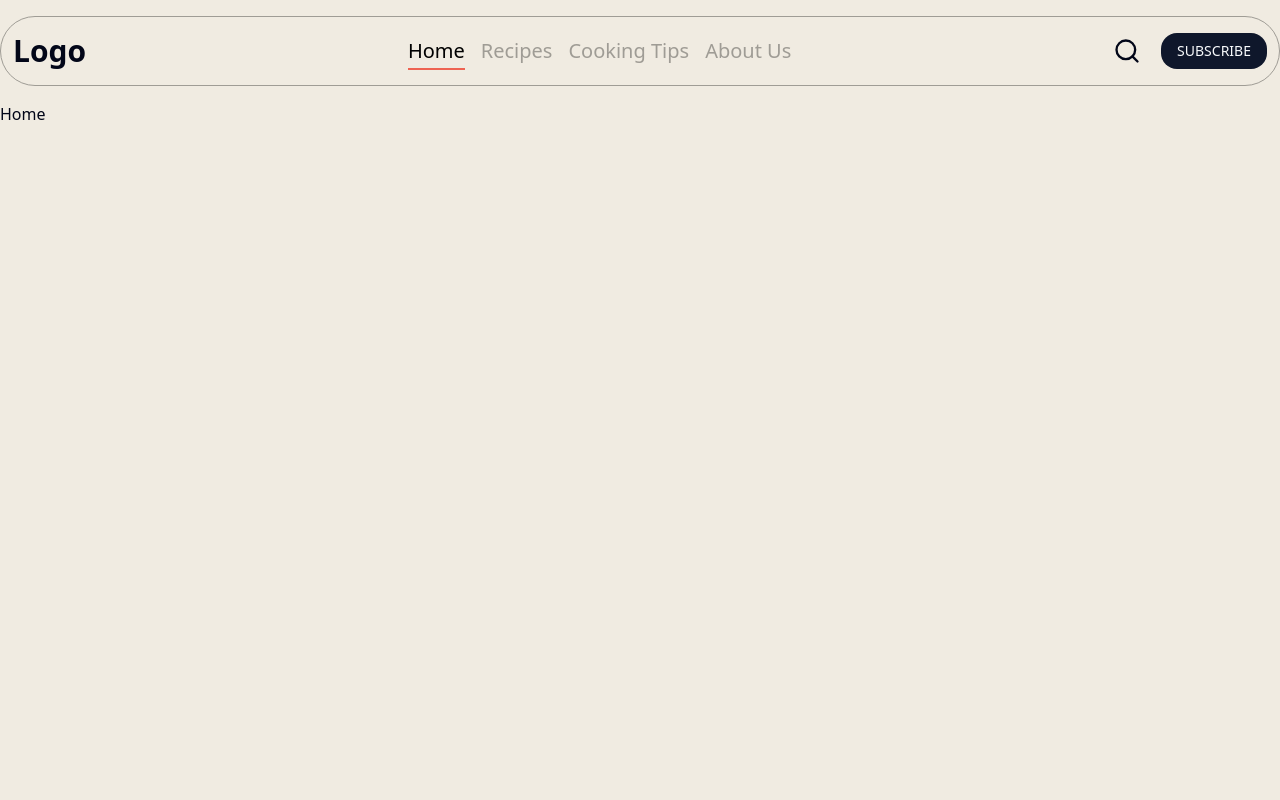
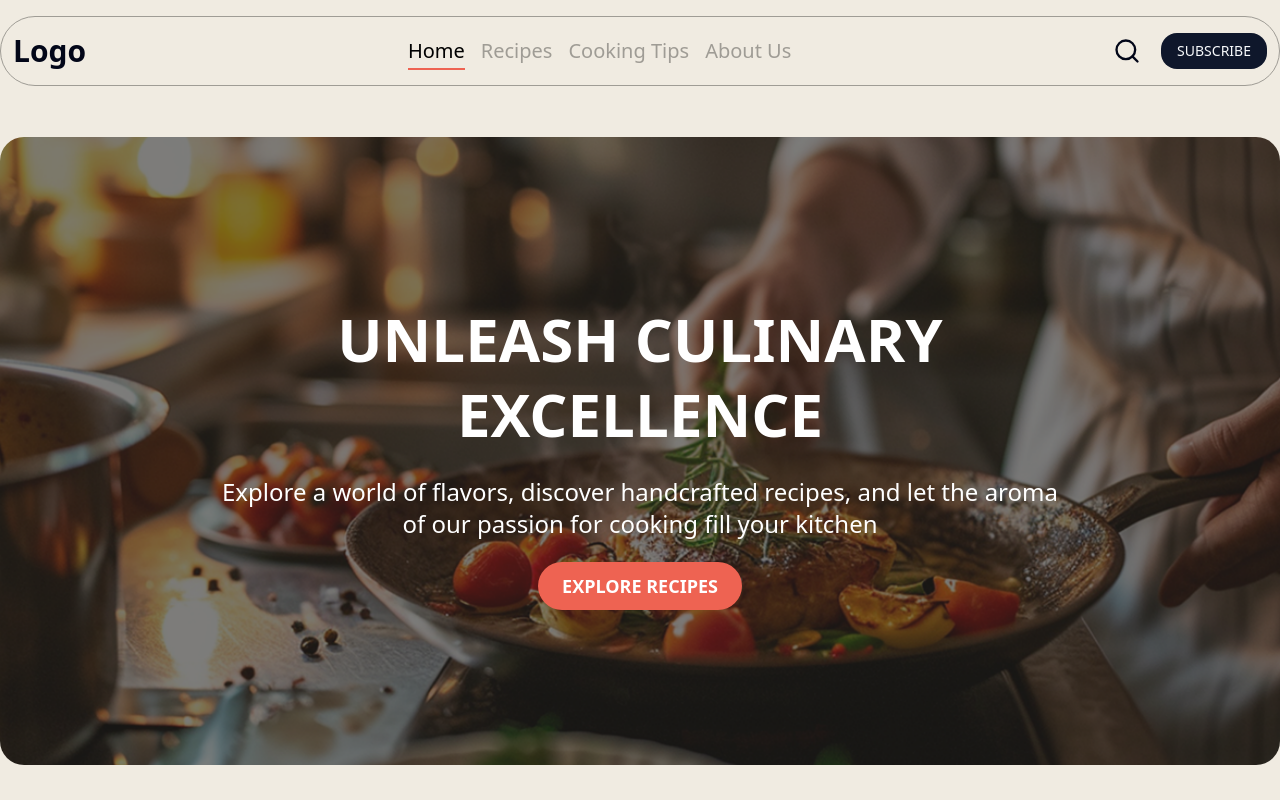
Before and after one commit to Elharfali8/project-09-taste-bite, a Next.js app: page / in a window 1280 px wide. Built offline with nearby package versions, Linux system fonts and the light colour scheme.

Commit message:
Home page : Implement Hero section

```diff
--- a/app/globals.css
+++ b/app/globals.css
@@ -148,3 +148,9 @@ body {
     padding-right: 0.25rem;
   }
 }
+
+@layer components {
+  .primary-btn {
+    @apply bg-[#EE6352] hover:bg-[#d94d3e] text-white px-6 py-3 rounded-full text-lg font-semibold transition cursor-pointer;
+  }
+}
--- a/app/page.tsx
+++ b/app/page.tsx
@@ -1,8 +1,11 @@
+import Hero from '@/components/Hero'
 import React from 'react'
 
 const Home = () => {
   return (
-    <div>Home</div>
+    <main>
+      <Hero />
+    </main>
   )
 }
 
--- /dev/null
+++ b/components/Hero.tsx
@@ -0,0 +1,33 @@
+import Link from 'next/link'
+import React from 'react'
+
+const Hero = () => {
+  return (
+      <section className='min-h-[calc(100vh-86px)] lg:min-h-[calc(100vh-102px)] grid place-items-center px-2 lg:px-0'>
+          <div className="container main-container  grid place-items-center bg-red-200 py-8 h-[90%] rounded-3xl  "
+              style={{
+                  backgroundImage: 'url(/assets/hero.png)',
+                  backgroundPosition: 'center',
+                  backgroundRepeat: 'no-repeat',
+                  backgroundSize: 'cover'
+            }}
+          >
+
+
+          <div className="relative z-10 text-center text-white px-4 max-w-4xl">
+                    <h1 className="text-4xl md:text-5xl lg:text-6xl font-extrabold leading-tight">
+                    UNLEASH CULINARY EXCELLENCE
+                    </h1>
+                    <p className="mt-6 mb-8 text-lg md:text-xl lg:text-2xl font-medium">
+                    Explore a world of flavors, discover handcrafted recipes, and let the aroma of our passion for cooking fill your kitchen
+                    </p>
+                    <Link href='/recipes' className="primary-btn ">
+                    EXPLORE RECIPES
+                    </Link>
+                </div>
+          </div>
+    </section>
+  )
+}
+
+export default Hero
--- a/components/Sidebar.tsx
+++ b/components/Sidebar.tsx
@@ -33,7 +33,7 @@ const Sidebar = ({ sideIsOpen, handleSide }: NavbarProps) => {
 
                   return (
                       <li key={id} >
-                          <Link href={path} onClick={handleSide} className={`pb-1 border-b-[2px] block capitalize text-xl ${pathname === path && 'text-[#F29C33] border-b-[#F29C33]'} transition-all ease-in-out duration-150 hover:pl-2`}>
+                          <Link href={path} onClick={handleSide} className={`pb-1 border-b-[2px] block font-bold capitalize text-xl ${pathname === path && 'text-[#F29C33] border-b-[#F29C33]'} transition-all ease-in-out duration-150 hover:pl-2`}>
                             {title}
                           </Link>
                       </li>
```
Also changed, not shown: public/assets/hero.png (added), public/hero.png (added).
